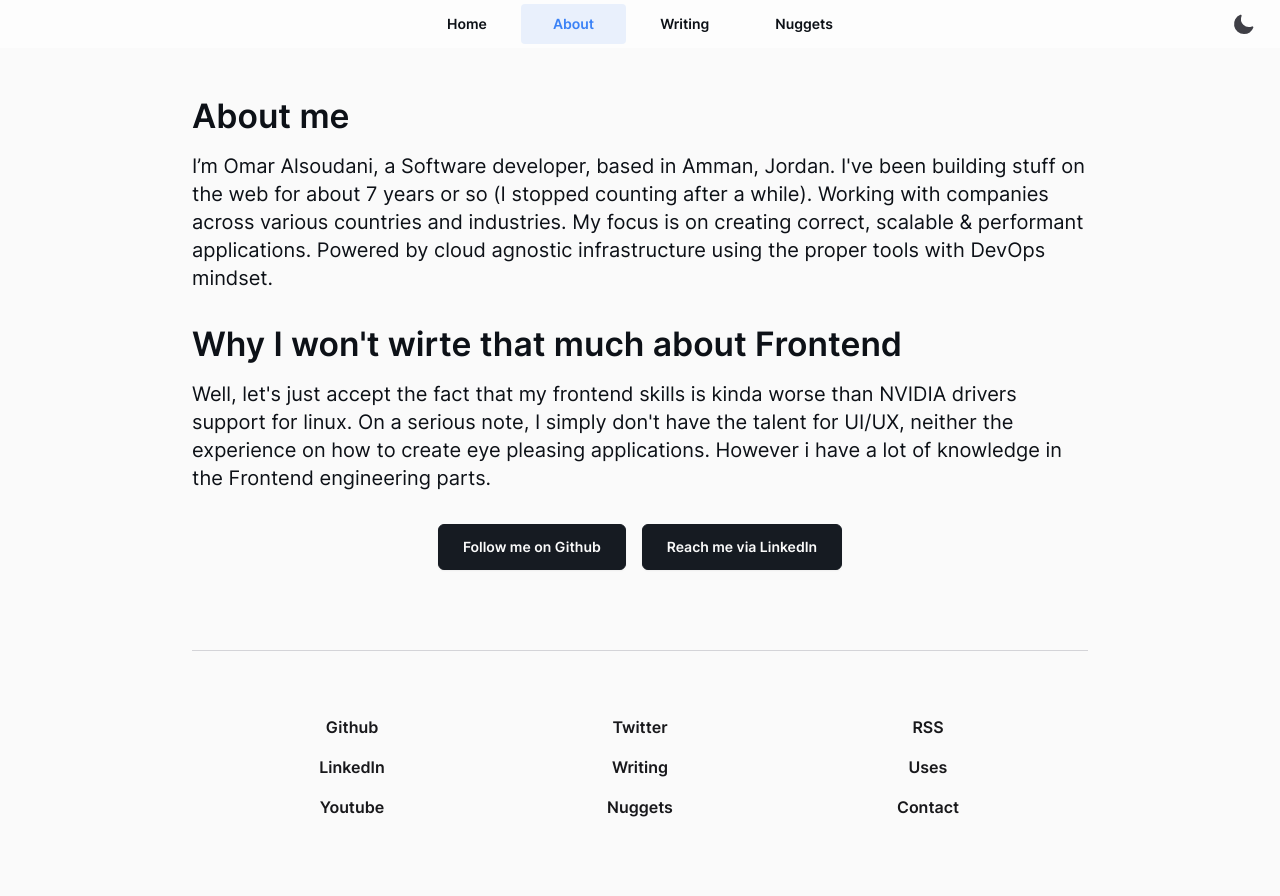
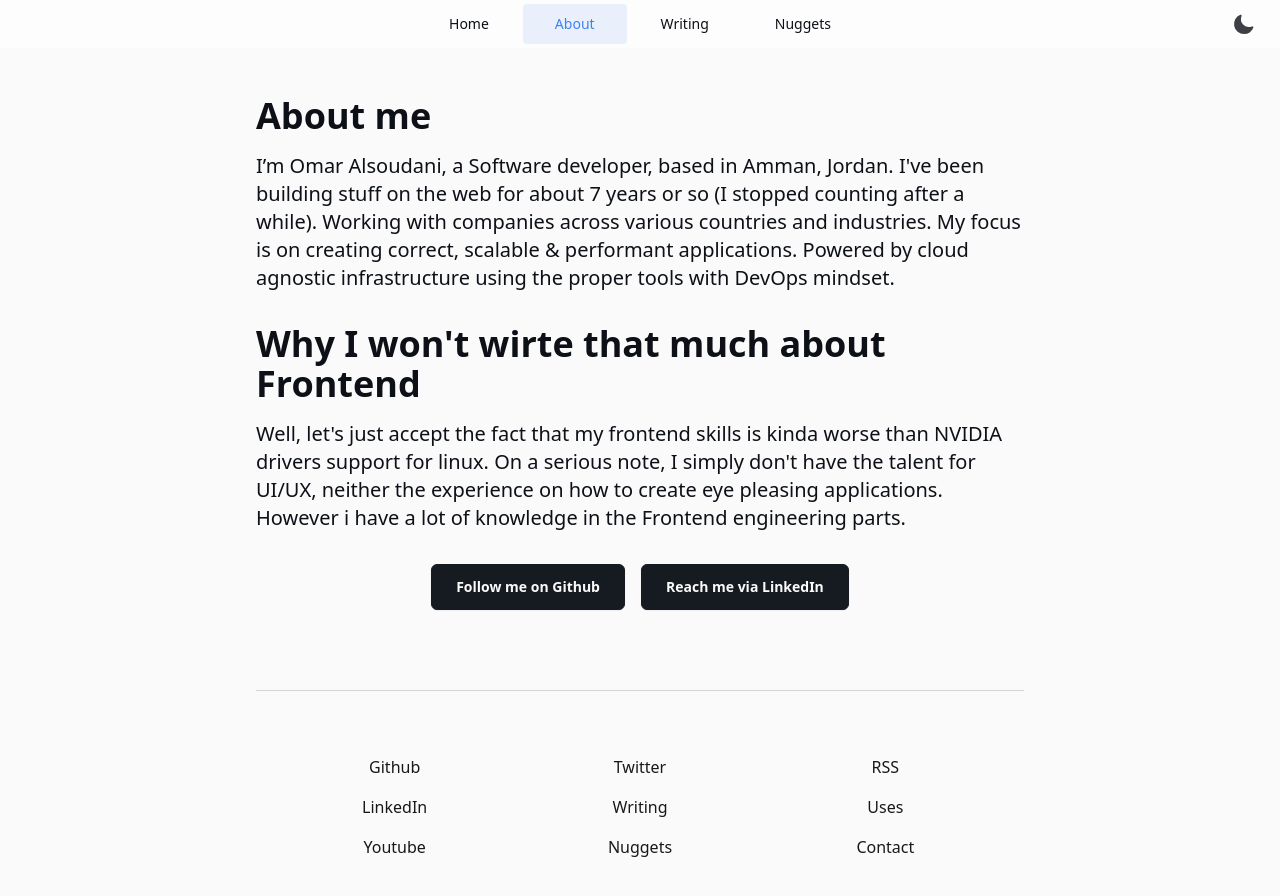
Before and after one commit to omaralsoudanii/mkreg.dev, a Next.js app: page /about in a window 1280 px wide. Shown: the top 896 px of the page. Built offline with nearby package versions, Linux system fonts and the light colour scheme; no server answers; what @tailwindcss/typography, tailwindcss-line-clamp would draw is missing.

Commit message:
redesign layout width / remove external fonts

```diff
--- a/src/components/Layouts/index.tsx
+++ b/src/components/Layouts/index.tsx
@@ -1,6 +1,6 @@
 export function CenteredColumn({ children }) {
   return (
-    <div className="flex flex-col w-full max-w-4xl mx-auto justify-content">
+    <div className="flex flex-col w-full max-w-3xl mx-auto justify-content">
       {children}
     </div>
   )
--- a/src/components/Writing/List/index.tsx
+++ b/src/components/Writing/List/index.tsx
@@ -19,7 +19,7 @@ export default function WritingList({ posts }: Props) {
     <div className="flex flex-col space-y-6">
       {posts.map((post) => (
         <div
-          className="flex flex-col px-4 py-6 space-y-4 shadow bg-gray-50 dark:bg-gray-950"
+          className="flex flex-col px-4 py-4 space-y-4 bg-white shadow-cardHover dark:bg-gray-950"
           key={post.id}
         >
           <Link href="/writing/[slug]" as={`/writing/${post.slug}`} passHref>
--- a/src/pages/_document.tsx
+++ b/src/pages/_document.tsx
@@ -35,13 +35,6 @@ export default class MyDocument extends Document {
       <Html lang="en">
         <Head>
           <link
-            rel="preload"
-            href="/fonts/inter-var-latin.woff2"
-            as="font"
-            type="font/woff2"
-            crossOrigin="anonymous"
-          />
-          <link
             rel="alternate"
             type="application/rss+xml"
             title="Omar Alsoudani RSS Feed"
@@ -54,7 +47,7 @@ export default class MyDocument extends Document {
           />
           <link rel="manifest" href="/static/meta/manifest.json" />
         </Head>
-        <body className="bg-gray-50 dark:bg-gray-1000">
+        <body className="text-base antialiased bg-gray-50 dark:bg-gray-1000">
           <Main />
           <NextScript />
         </body>
--- a/src/styles/main.css
+++ b/src/styles/main.css
@@ -2,25 +2,7 @@
 @tailwind components;
 @tailwind utilities;
 
-@font-face {
-  font-family: 'Inter';
-  font-style: normal;
-  font-weight: 100 900;
-  font-display: optional;
-  src: url(/fonts/inter-var-latin.woff2) format('woff2');
-  unicode-range: U+0000-00FF, U+0131, U+0152-0153, U+02BB-02BC, U+02C6, U+02DA,
-    U+02DC, U+2000-206F, U+2074, U+20AC, U+2122, U+2191, U+2193, U+2212, U+2215,
-    U+FEFF, U+FFFD;
-}
-
 /* Write your own custom base styles here */
-html {
-  @apply text-base antialiased;
-  font-feature-settings: 'kern';
-  text-rendering: optimizeLegibility;
-  min-width: 360px;
-}
-
 p,
 ul,
 ol,
@@ -29,7 +11,7 @@ li {
 }
 
 a {
-  @apply font-semibold;
+  @apply font-medium;
 }
 
 h6 {
@@ -53,7 +35,7 @@ h2 {
 }
 
 h1 {
-  @apply font-semibold text-3-5xl text-gray-1000 dark:text-gray-50;
+  @apply text-4xl font-semibold text-gray-1000 dark:text-gray-50;
 }
 
 .header-bg {
@@ -319,9 +301,7 @@ pre[data-line] {
   position: relative;
 }
 .prose pre {
-  margin-left: -1.3125rem;
-  margin-right: -1.3125rem;
-  border-radius: 10px;
+  border-radius: 5px;
   -webkit-overflow-scrolling: touch;
   overflow: auto;
 }
@@ -445,6 +425,6 @@ pre {
 @supports not (backdrop-filter: none) {
   .header-bg {
     backdrop-filter: none;
-    @apply bg-opacity-100 dark:bg-opacity-100;
+    @apply bg-opacity-100 shadow-sm dark:bg-opacity-100;
   }
 }
--- a/tailwind.config.js
+++ b/tailwind.config.js
@@ -1,6 +1,5 @@
 /* eslint-disable @typescript-eslint/no-var-requires */
 const colors = require('tailwindcss/colors')
-const { fontFamily } = require('tailwindcss/defaultTheme')
 
 module.exports = {
   purge: ['./src/**/*.tsx'],
@@ -19,12 +18,6 @@ module.exports = {
       3: 3,
     },
     extend: {
-      fontFamily: {
-        sans: ['Inter', ...fontFamily.sans],
-      },
-      fontSize: {
-        '3-5xl': ['2.1rem', { lineHeight: '2.5rem' }],
-      },
       fontWeight: {
         semiMedium: 450,
       },
```
Also changed, not shown: public/fonts/inter-var-latin.woff2 (deleted).
